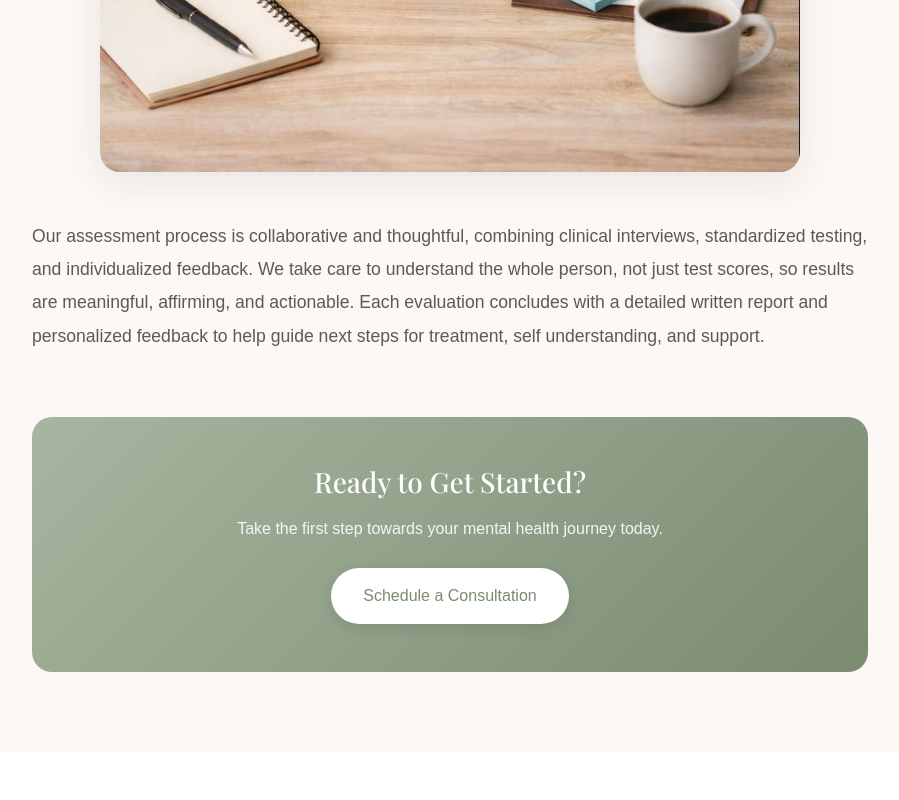
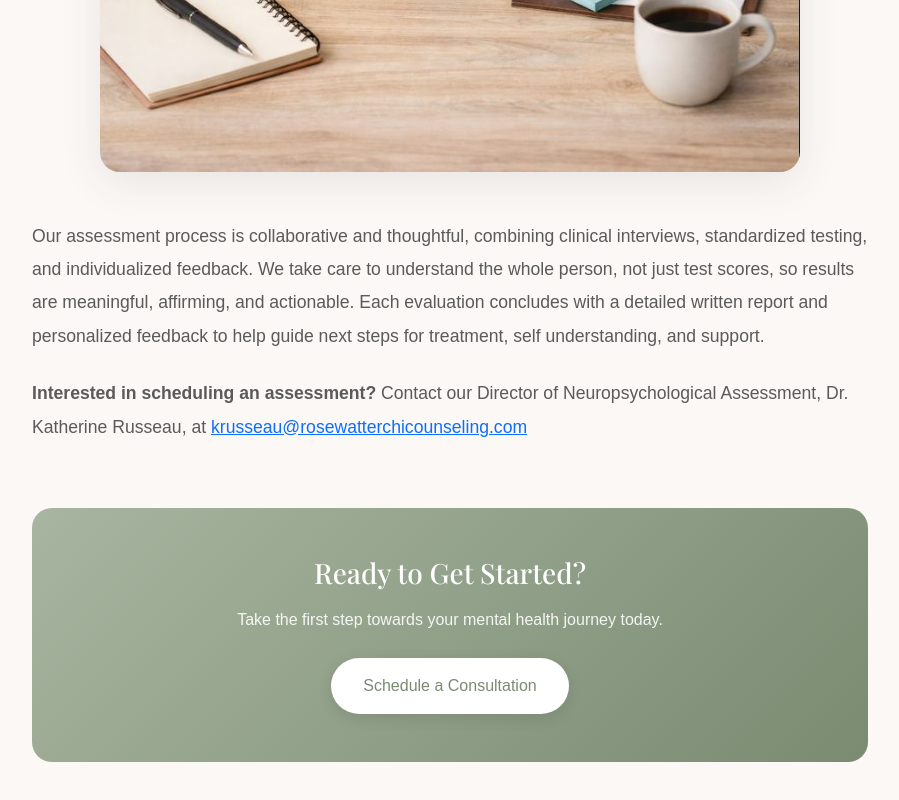
Before and after one commit to Bgorson/rose-water, a React app: page /adhd-assessment in a window 1280 px wide. Shown: the part 905-1705 px from the top of the page, without its empty margins (190-1089 px from the left). Before the commit the page ends 1657 px from the top, so only its background shows below. Built offline with nearby package versions, Linux system fonts and the light colour scheme.

Commit message:
update staff and contact

```diff
--- a/src/components/ContentBlog.js
+++ b/src/components/ContentBlog.js
@@ -208,6 +208,13 @@ const CONTENT = [
           evaluation concludes with a detailed written report and personalized
           feedback to help guide next steps for treatment, self understanding,
           and support.
+        </p>
+        <p>
+          <strong>Interested in scheduling an assessment?</strong> Contact our
+          Director of Neuropsychological Assessment, Dr. Katherine Russeau, at{' '}
+          <a href="mailto:krusseau@rosewatterchicounseling.com">
+            krusseau@rosewatterchicounseling.com
+          </a>
         </p>
       </ContentText>
     ),
--- a/src/components/StaffPage.js
+++ b/src/components/StaffPage.js
@@ -716,13 +716,14 @@ export const staffMembers = [
   {
     id: 16,
     routeName: 'katherine',
-    header: 'Katherine Russeau, Pys.D',
+    header: 'Katherine Russeau, PsyD',
     email: 'KRusseau@rosewatterchicounseling.com',
     blurb: `I'm Katherine Russeau, a licensed clinical psychologist dedicated to supporting people navigate
 trauma, relationship challenges, substance use, and major life transitions through humanistic,
 interpersonal, and somatic therapies. I'm also passionate about working with justice-involved
 individuals and providing comprehensive psychological evaluations.`,
-    title: 'Licensed Clinical Psychologist',
+    title: 'Director of Neuropsychological Assessment',
+    category: 'leadership',
     image: Katherine,
     specialties: [
       'Trauma',
```
